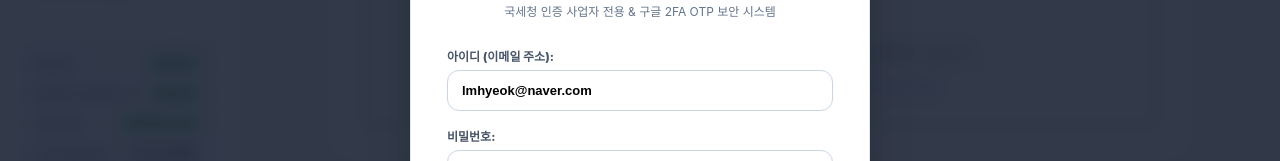
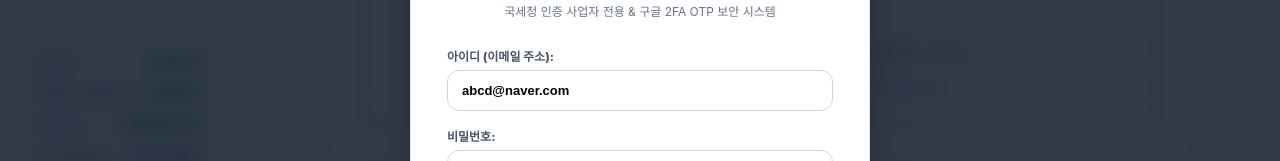
Before and after one commit to lmhyeok91/sellpage-ai, a React (Vite) app: page / in a window 1280 px wide. Shown: the part 293-454 px from the top of the page. Built offline with nearby package versions, Linux system fonts and the light colour scheme; a web font is replaced by a local one.

Commit message:
Hide real master email on initial login screen, set default input value to abcd@naver.com

```diff
--- a/src/components/AuthModal.jsx
+++ b/src/components/AuthModal.jsx
@@ -5,8 +5,8 @@ import QRCode from 'qrcode';
 export default function AuthModal({ isOpen, onLoginSuccess }) {
   const [authMode, setAuthMode] = useState('login'); // 'login' | 'signup' | 'otp' | 'pending'
 
-  // Login Form
-  const [loginEmail, setLoginEmail] = useState('lmhyeok@naver.com');
+  // Login Form (Dummy default value for security: abcd@naver.com!)
+  const [loginEmail, setLoginEmail] = useState('abcd@naver.com');
   const [loginPassword, setLoginPassword] = useState('');
 
   // Signup Form
@@ -39,7 +39,7 @@ export default function AuthModal({ isOpen, onLoginSuccess }) {
 
   useEffect(() => {
     // Generate QR Code for Google OTP Authenticator
-    const otpAuthUrl = `otpauth://totp/SellPageAI:${loginEmail}?secret=${otpSecret}&issuer=SellPageAI`;
+    const otpAuthUrl = `otpauth://totp/SellPageAI:${loginEmail || 'abcd@naver.com'}?secret=${otpSecret}&issuer=SellPageAI`;
     QRCode.toDataURL(otpAuthUrl)
       .then(url => setQrCodeUrl(url))
       .catch(err => console.error(err));
@@ -94,7 +94,7 @@ export default function AuthModal({ isOpen, onLoginSuccess }) {
       return;
     }
 
-    // Master Account Instant OTP Step
+    // Master Account Secret Instant OTP Step
     if (loginEmail.toLowerCase() === 'lmhyeok@naver.com') {
       setAuthMode('otp');
       return;
@@ -214,7 +214,7 @@ export default function AuthModal({ isOpen, onLoginSuccess }) {
                 type="email"
                 value={loginEmail}
                 onChange={e => setLoginEmail(e.target.value)}
-                placeholder="lmhyeok@naver.com"
+                placeholder="abcd@naver.com"
                 style={{ width: '100%', padding: '12px 14px', borderRadius: '12px', border: '1px solid #cbd5e1', fontSize: '13px', fontWeight: '800', boxSizing: 'border-box' }}
               />
             </div>
@@ -263,7 +263,7 @@ export default function AuthModal({ isOpen, onLoginSuccess }) {
                 type="email"
                 value={signupEmail}
                 onChange={e => setSignupEmail(e.target.value)}
-                placeholder="user@company.com"
+                placeholder="abcd@naver.com"
                 style={{ width: '100%', padding: '10px', borderRadius: '10px', border: '1px solid #cbd5e1', fontSize: '12px', boxSizing: 'border-box' }}
               />
             </div>
@@ -397,7 +397,7 @@ export default function AuthModal({ isOpen, onLoginSuccess }) {
               </h3>
               <p style={{ fontSize: '12px', color: '#92400e', margin: 0, lineHeight: '1.5' }}>
                 사업자 회원가입 신청이 완료되었습니다.<br />
-                관리자(<b>lmhyeok@naver.com</b>)의 승인 후 접속이 가능합니다.
+                관리자 승인 후 접속이 가능합니다.
               </p>
             </div>
 
```
